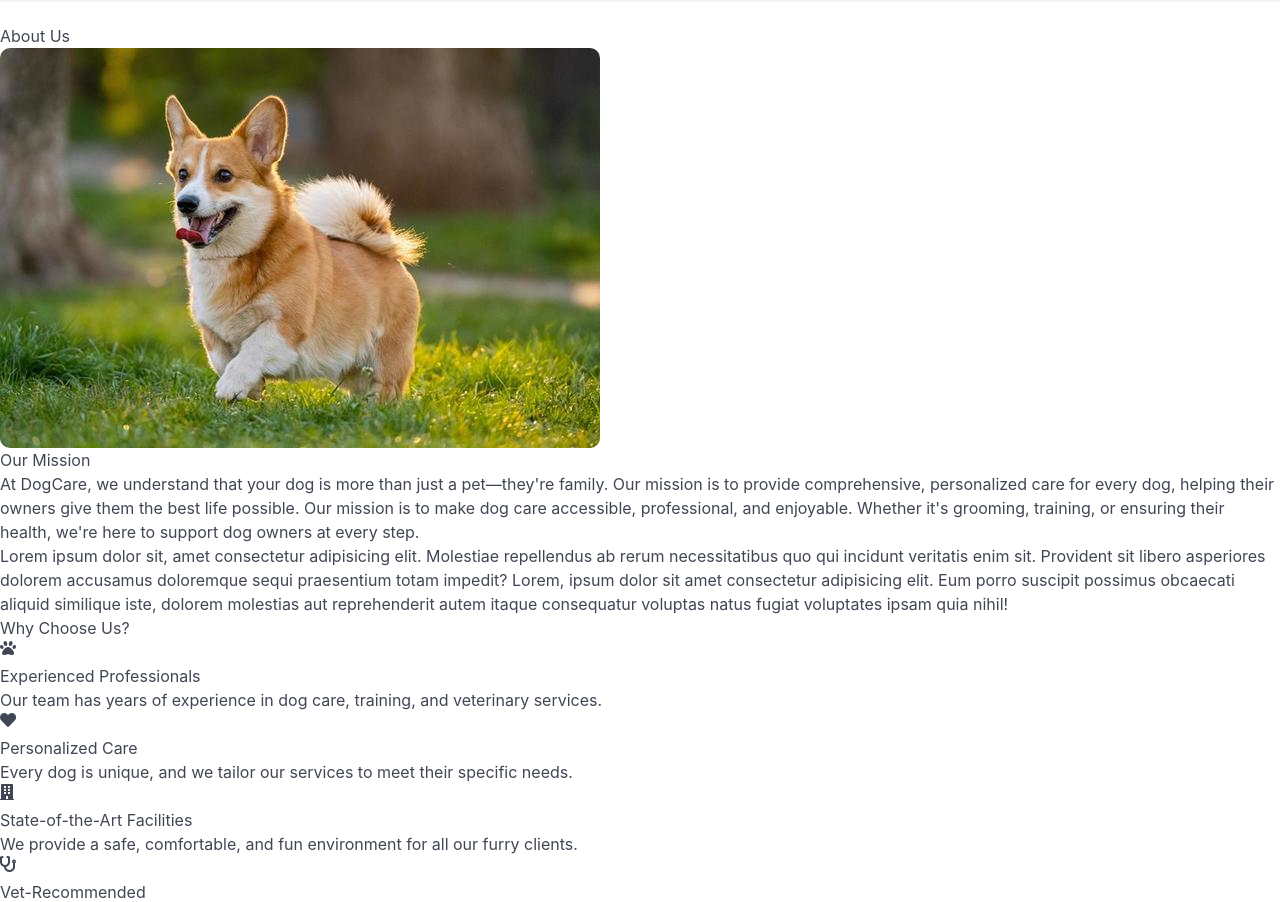
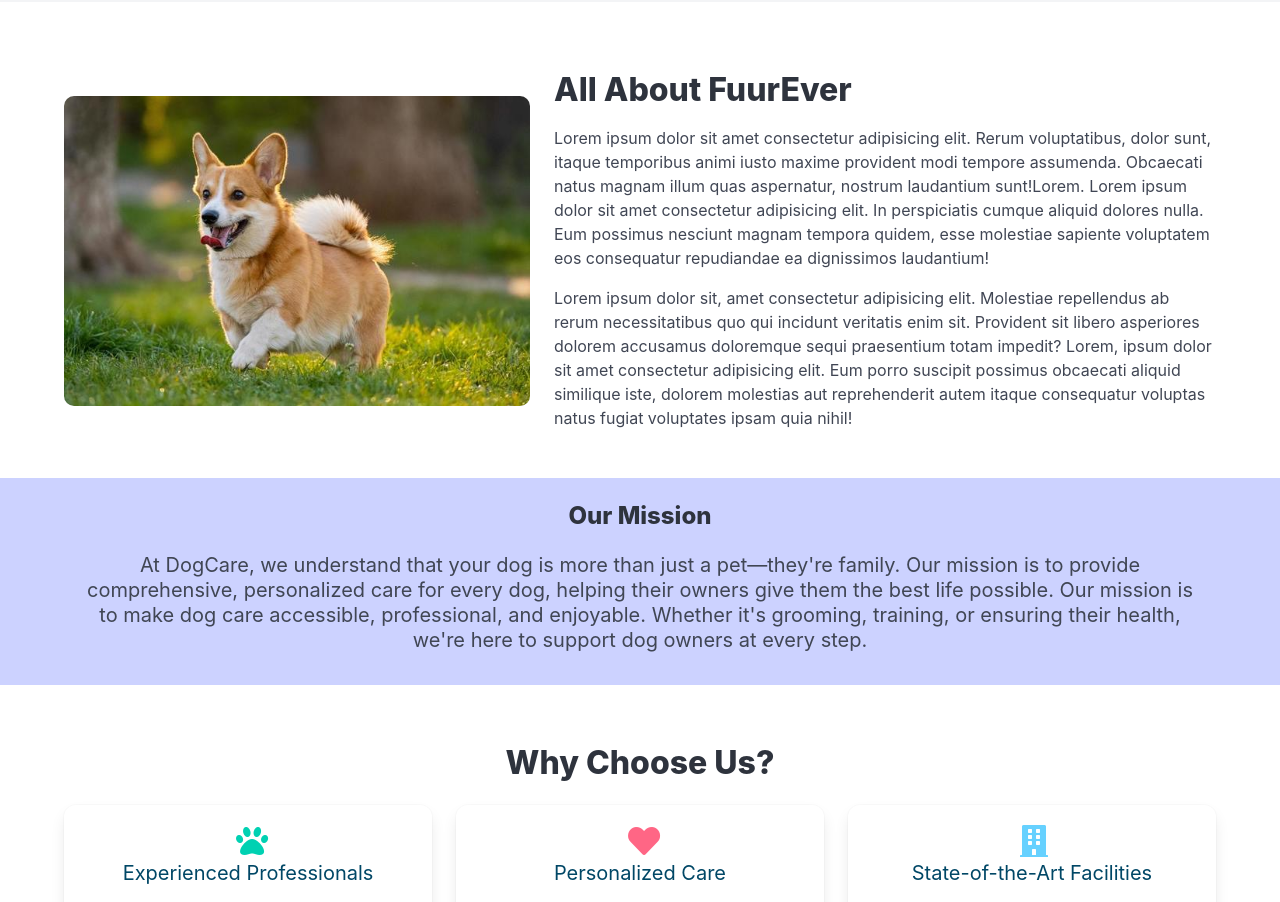
Before and after one commit to prapti-r/DogCare-website, a Django app: page /aboutus/ in a window 1280 px wide. Shown: the part 76-978 px from the top of the page. Run offline with Django 5.2, Linux system fonts and the light colour scheme.

Commit message:
aboutus page css added

```diff
--- a/c7466870/mysite/templates/aboutus.html
+++ b/c7466870/mysite/templates/aboutus.html
@@ -6,23 +6,27 @@
 {% endblock %}
 
 {% block maincontent %}
-    <div>
-        <h1>About Us</h1>
+    <!-- Content Section -->
+        <section class="section">
+            <div class="container">
+                <div class="columns is-vcentered">
+                    <!-- Left Column: Image -->
+                    <div class="column is-5">
+                        <figure class="image">
+                            <img src="{% static '\img\dog.jpg' %}" alt="Dog image" style="border-radius: 10px;">
+                        </figure>
                     </div>
-
-    <!-- Content Section -->
-    <section>
-        <div>
-            <div>
-                <img src="{% static '\img\dog.jpg' %}" alt="Dog image" style="border-radius: 10px;">
-            </div>
-            <div>
-                <h2>Our Mission</h2>
+                    <!-- Right Column: Text Content -->
+                    <div class="column is-7">
+                        <div class="content">
+                            <h2 class="is-size-3 is-size-4-mobile">All About FuurEver</h2>
                             <p>
-                    At DogCare, we understand that your dog is more than just a pet—they're family.
-                    Our mission is to provide comprehensive, personalized care for every dog, helping their owners give them
-                    the best life possible. Our mission is to make dog care accessible, professional, and enjoyable.
-                    Whether it's grooming, training, or ensuring their health, we're here to support dog owners at every step.
+                                Lorem ipsum dolor sit amet consectetur adipisicing elit. Rerum voluptatibus, dolor sunt,
+                                 itaque temporibus animi iusto maxime provident modi tempore assumenda. Obcaecati natus
+                                 magnam illum quas aspernatur, nostrum laudantium sunt!Lorem. Lorem ipsum dolor sit amet
+                                 consectetur adipisicing elit. In perspiciatis cumque aliquid dolores nulla. Eum possimus
+                                 nesciunt magnam tempora quidem, esse molestiae sapiente voluptatem eos consequatur
+                                 repudiandae ea dignissimos laudantium!
                             </p>
                             <p>
                                 Lorem ipsum dolor sit, amet consectetur adipisicing elit. Molestiae repellendus ab rerum necessitatibus
@@ -33,66 +37,122 @@
                             </p>
                         </div>
                     </div>
-    </section>
-
-    <!-- Why Choose Us Section -->
-    <section>
-        <div>
-            <h2>Why Choose Us?</h2>
-                <div>
-                    <i class="icon fa fa-paw"></i>
-                    <h3>Experienced Professionals</h3>
-                    <p>Our team has years of experience in dog care, training, and veterinary services.</p>
-                </div>
-                <div>
-                    <i class="icon fa fa-heart"></i>
-                    <h3>Personalized Care</h3>
-                    <p>Every dog is unique, and we tailor our services to meet their specific needs.</p>
-                </div>
-                <div>
-                    <i class="icon fa fa-building"></i>
-                    <h3>State-of-the-Art Facilities</h3>
-                    <p>We provide a safe, comfortable, and fun environment for all our furry clients.</p>
-                </div>
-                <div>
-                    <i class="icon fa fa-stethoscope"></i>
-                    <h3>Vet-Recommended</h3>
-                    <p>Trusted and recommended by leading veterinarians.</p>
-                </div>
-                <div>
-                    <i class="icon fa fa-home"></i>
-                    <h3>Safe & Loving</h3>
-                    <p>We provide a safe and loving environment for your pets.</p>
-                </div>
-                <div>
-                    <i class="icon fa fa-handshake"></i>
-                    <h3>Trusted by Dog Owners</h3>
-                    <p>Our clients trust us to provide the best care for their beloved pets.</p>
                 </div>
             </div>
         </section>
 
+    <!--mission section-->
+    <div class="column has-background-link-soft has-text-centered">
+        <div class="container ">
+            <h2 class ="title is-size-4 m-3">Our Mission</h2>
+            <p class="subtitle is-size-6-mobile m-2 p-3">
+                At DogCare, we understand that your dog is more than just a pet—they're family.
+                Our mission is to provide comprehensive, personalized care for every dog, helping their owners give them
+                the best life possible. Our mission is to make dog care accessible, professional, and enjoyable.
+                Whether it's grooming, training, or ensuring their health, we're here to support dog owners at every step.
+            </p>
+        </div>
+    </div>
+
+
+    <!-- Why Choose Us Section -->
+    <section class="choose-section m-6 p-3">
+        <div class="container">
+            <h2 class="title is-size-3 has-text-centered is-size-4-mobile">Why Choose Us?</h2>
+            <div class="columns is-multiline">
+                <div class="column is-one-third-desktop is-half-tablet">
+                    <div class="box has-text-centered">
+                        <i class="icon fa fa-paw fa-2x mb-3 has-text-primary"></i>
+                        <h3 class="subtitle has-text-info-bold">Experienced Professionals</h3>
+                        <p>Our team has years of experience in dog care, training, and veterinary services.</p>
+                    </div>
+                </div>
+                <div class="column is-one-third-desktop is-half-tablet">
+                    <div class="box has-text-centered">
+                        <i class="icon fa fa-heart fa-2x mb-3 has-text-danger"></i>
+                        <h3 class="subtitle has-text-info-bold">Personalized Care</h3>
+                        <p>Every dog is unique, and we tailor our services to meet their specific needs.</p>
+                    </div>
+                </div>
+                <div class="column is-one-third-desktop is-half-tablet">
+                    <div class="box has-text-centered">
+                        <i class="icon fa fa-building fa-2x mb-3 has-text-info"></i>
+                        <h3 class="subtitle has-text-info-bold">State-of-the-Art Facilities</h3>
+                        <p>We provide a safe, comfortable, and fun environment for all our furry clients.</p>
+                    </div>
+                </div>
+                <div class="column is-one-third-desktop is-half-tablet">
+                    <div class="box has-text-centered">
+                        <i class="icon fa fa-stethoscope fa-2x mb-3 has-text-link"></i>
+                        <h3 class="subtitle has-text-info-bold">Vet-Recommended</h3>
+                        <p>Trusted and recommended by leading veterinarians.</p>
+                    </div>
+                </div>
+                <div class="column is-one-third-desktop is-half-tablet">
+                    <div class="box has-text-centered">
+                        <i class="icon fa fa-home fa-2x mb-3 has-text-warning"></i>
+                        <h3 class="subtitle has-text-info-bold">Safe & Loving</h3>
+                        <p>We provide a safe and loving environment for your pets.</p>
+                    </div>
+                </div>
+                <div class="column is-one-third-desktop is-half-tablet">
+                    <div class="box has-text-centered">
+                        <i class="icon fa fa-handshake fa-2x mb-3 has-text-success"></i>
+                        <h3 class="subtitle has-text-info-bold">Trusted by Dog Owners</h3>
+                        <p>Our clients trust us to provide the best care for their beloved pets.</p>
+                    </div>
+                </div>
+            </div>
+        </div>
+    </section>
+
+
     <!-- Team Section -->
-    <section>
-        <div>
-            <h2>Meet Our Team</h2>
-            <div>
-                <img src="team1.jpg" alt="Jane Doe">
-                <h3>Jane Doe</h3>
-                <p>Founder & Lead Trainer</p>
+    <section class="team-section m-6 p-3">
+        <div class="container">
+            <h2 class="title is-size-3 has-text-centered is-size-4-mobile">Meet Our Team</h2>
+            <div class="columns is-multiline is-centered">
+                <div class="column is-one-third">
+                    <div class="box has-text-centered is-shadowless">
+                        <figure class="image is-128x128 is-inline-block">
+                            <img class="is-rounded" src="{% static '\img\jane.jpg' %}" alt="Jane Doe">
+                        </figure>
+                        <h3 class="subtitle">Jane Doe</h3>
+                        <p><strong>Founder & Lead Trainer</strong></p>
                         <p>Jane has over 10 years of experience training dogs and has a passion for helping both pets and their owners.</p>
                     </div>
-            <div>
-                <img src="team2.jpg" alt="John Smith">
-                <h3>John Smith</h3>
-                <p>Veterinarian</p>
+                </div>
+                <div class="column is-one-third">
+                    <div class="box has-text-centered is-shadowless">
+                        <figure class="image is-128x128 is-inline-block">
+                            <img class="is-rounded" src="{% static '\img\Jayden.jpg' %}" alt="Jayden Thomas">
+                        </figure>
+                        <h3 class="subtitle">Jayden Thomash</h3>
+                        <p><strong>Veterinarian</strong></p>
                         <p>John ensures the health and wellbeing of all our furry clients, providing expert veterinary care.</p>
                     </div>
+                </div>
+                <div class="column is-one-third">
+                    <div class="box has-text-centered is-shadowless">
+                        <figure class="image is-128x128 is-inline-block">
+                            <img class="is-rounded" src="{% static '\img\susan.jpg' %}" alt="Susan Lee">
+                        </figure>
+                        <h3 class="subtitle">Susan Lee</h3>
+                        <p><strong>Grooming Specialist</strong></p>
+                        <p>Susan’s gentle touch and eye for detail make every dog look and feel their best.</p>
+                    </div>
+                </div>
+            </div>
+        </div>
+    </section>
+
+    <!-- Book Now Section -->
+    <section class="section has-background-link-soft" id="book-now">
+        <div class="container has-text-centered">
+        <p class="title is-size-4 is-size-5-touch">Ready to provide the best care for your furry friend?</p>
+        <p class="subtitle is-size-6-touch">Schedule your service today!</p>
         <div>
-                <img src="team3.jpg" alt="Susan Lee">
-                <h3>Susan Lee</h3>
-                <p>Grooming Specialist</p>
-                <p>Susan’s gentle touch and eye for detail make every dog look and feel their best.</p>
+            <a href="#booking-form" class="button is-link">Book Now</a>
         </div>
         </div>
     </section>
```
Lines whose indentation alone changed are shown as unchanged.
